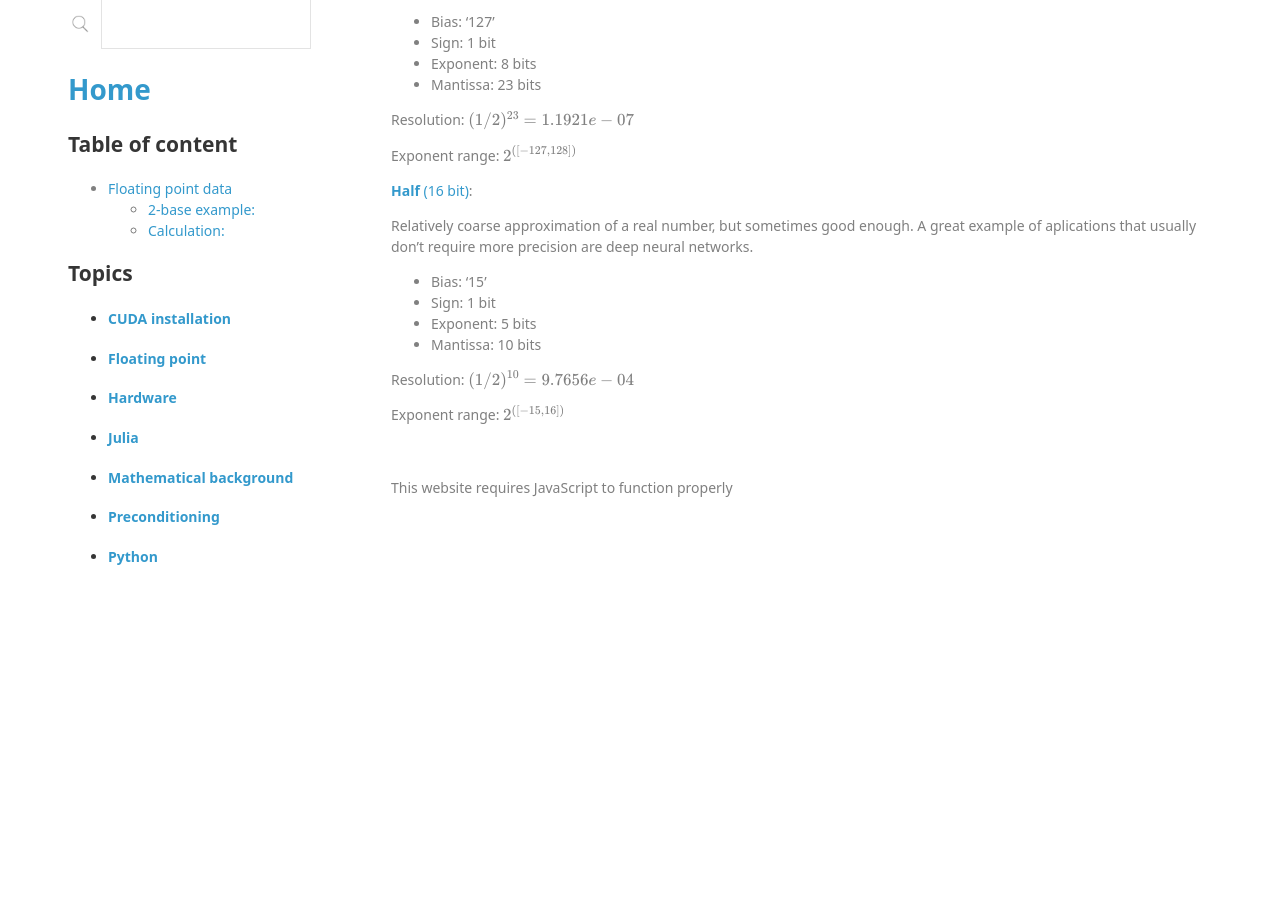
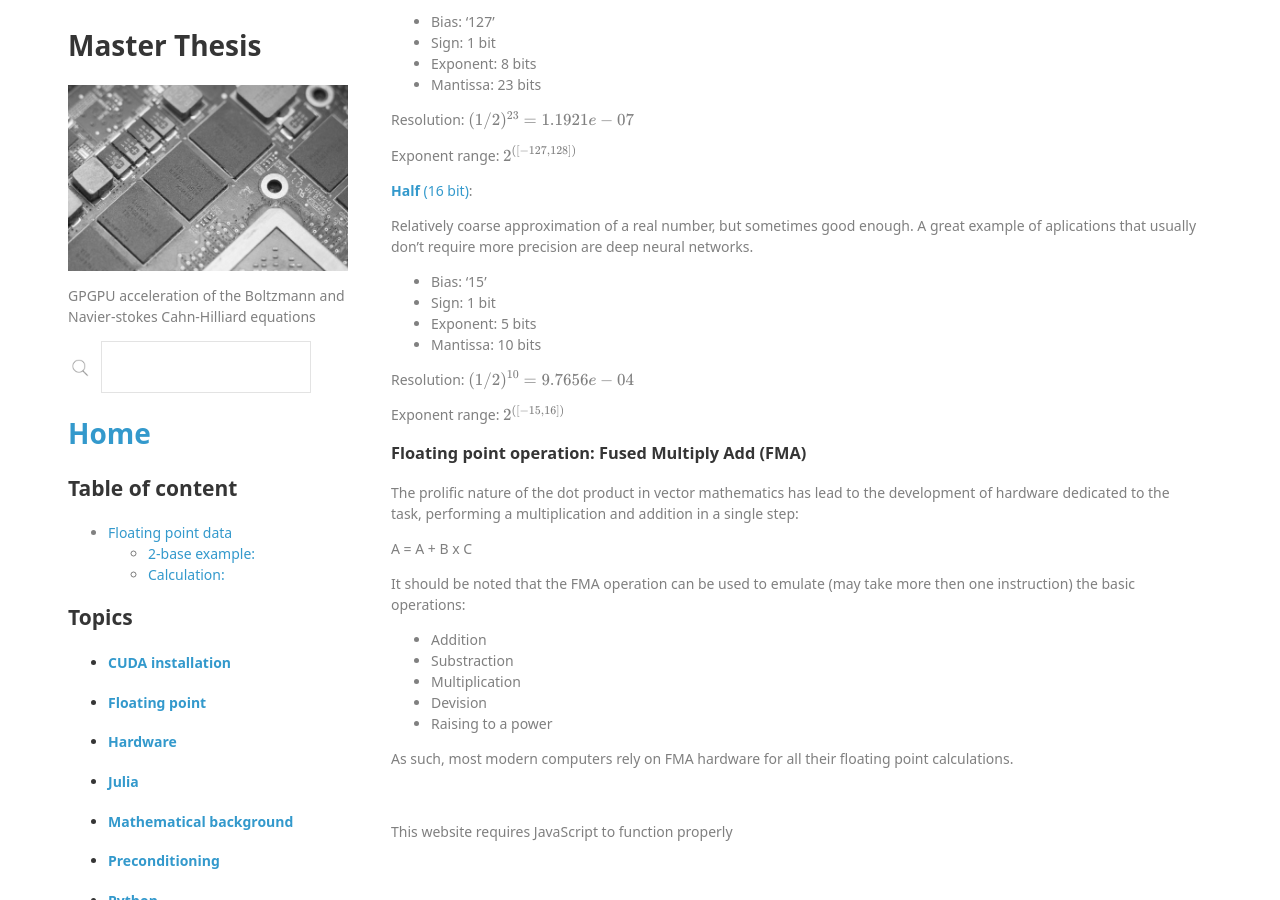
Before and after one commit to lucasbekker/lucasbekker.github.io, a Jekyll site: the page built from _sections/Floating point.md, in a window 1280 px wide and 900 px high, scrolled down 845 px. Built offline with Jekyll 4.4.1, drawn with Linux system fonts in a browser that asks for light colours; nearby versions of some CDN libraries; formulas are drawn with MathJax 3; before the commit the page ends 1401 px from its top, so only the background shows below that.

Commit message:
Added fma and small fixes

```diff
--- a/_sections/Floating point.md
+++ b/_sections/Floating point.md
@@ -34,9 +34,9 @@
  - Exponent: 11 bits
  - Mantissa: 53 bits
 
-Resolution: $$ (1/2)^{52} = 2.2204e-16 $$
+Resolution: $ (1/2)^{52} = 2.2204e-16 $
 
-Exponent range: $$ 2^{([-1023,1024])} $$
+Exponent range: $ 2^{([-1023,1024])} $
 
 [**Single** (32 bit)](https://en.wikipedia.org/wiki/Single-precision_floating-point_format):
 
@@ -47,9 +47,9 @@
  - Exponent: 8 bits
  - Mantissa: 23 bits
 
-Resolution: $$ (1/2)^{23} = 1.1921e-07 $$
+Resolution: $ (1/2)^{23} = 1.1921e-07 $
 
-Exponent range: $$ 2^{([-127,128])} $$
+Exponent range: $ 2^{([-127,128])} $
 
 [**Half** (16 bit)](https://en.wikipedia.org/wiki/Half-precision_floating-point_format):
 
@@ -60,6 +60,22 @@
  - Exponent: 5 bits
  - Mantissa: 10 bits
 
-Resolution: $$ (1/2)^{10} = 9.7656e-04 $$
+Resolution: $ (1/2)^{10} = 9.7656e-04 $
 
-Exponent range: $$ 2^{([-15,16])} $$
+Exponent range: $ 2^{([-15,16])} $
+
+### Floating point operation: Fused Multiply Add (FMA)
+
+The prolific nature of the dot product in vector mathematics has lead to the development of hardware dedicated to the task, performing a multiplication and addition in a single step:
+
+A = A + B x C
+
+It should be noted that the FMA operation can be used to emulate (may take more then one instruction) the basic operations:
+
+ - Addition
+ - Substraction
+ - Multiplication
+ - Devision
+ - Raising to a power
+
+As such, most modern computers rely on FMA hardware for all their floating point calculations.
```
